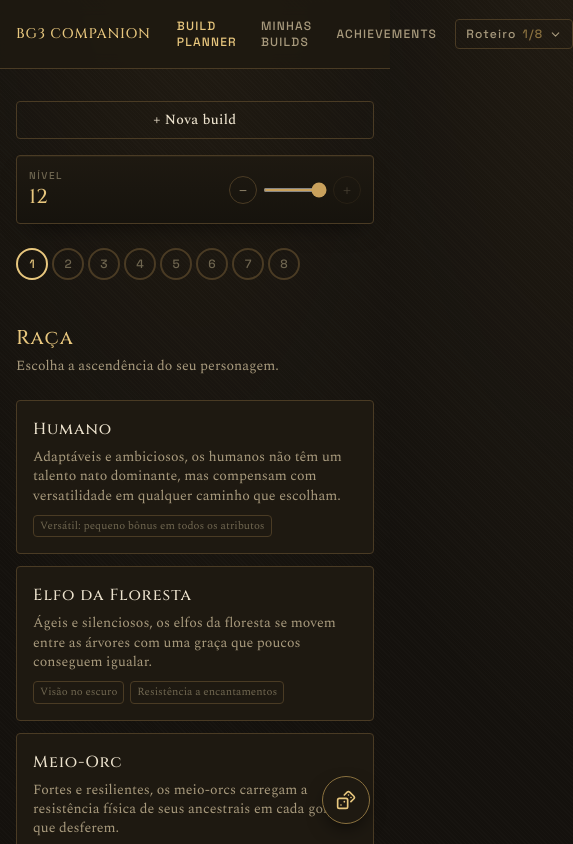
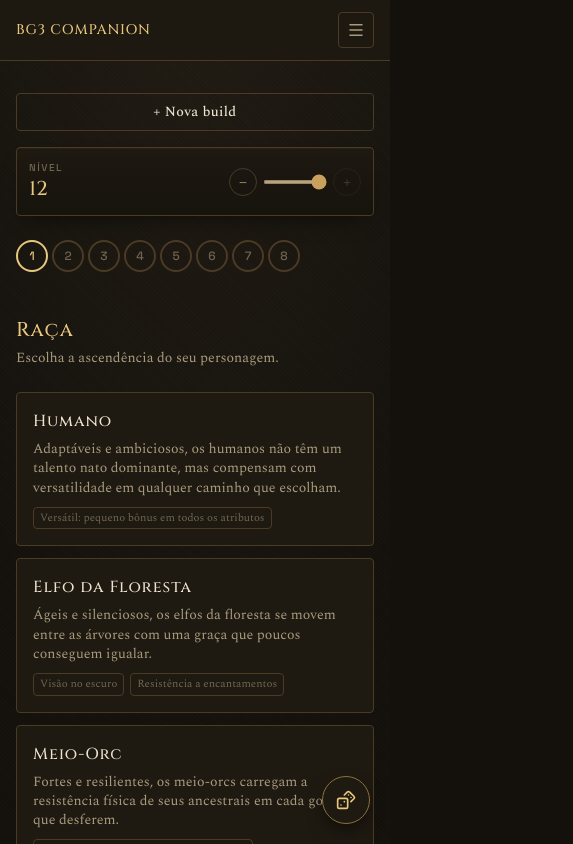
Before and after one commit to XingKent/rpg-connect, a React (Vite) app: page /build-planner in a window 390 px wide. Shown: the top 844 px of the page, 573 px wide, since content can reach past the window. Built offline with nearby package versions, Linux system fonts and the light colour scheme.

Commit message:
feat: enhance Navbar with mobile menu support and refactor roadmap list

```diff
--- a/src/components/Navbar.tsx
+++ b/src/components/Navbar.tsx
@@ -1,6 +1,6 @@
 import { useEffect, useRef, useState } from 'react';
 import { Link, useLocation } from 'react-router-dom';
-import { ChevronDown, Lock } from 'lucide-react';
+import { ChevronDown, Lock, Menu, X } from 'lucide-react';
 import { roadmap, TOTAL_PARTS, DONE_PARTS } from '@/config/roadmap';
 
 const STATUS_LABEL: Record<string, string> = {
@@ -15,14 +15,14 @@ const STATUS_CLASSES: Record<string, string> = {
   planned: 'border-border-ember bg-transparent text-ink-faint',
 };
 
-function RoadmapDropdown({ onClose }: { onClose: () => void }) {
+const NAV_LINKS = [
+  { to: '/build-planner', label: 'Build Planner', match: (p: string) => p.startsWith('/build-planner') },
+  { to: '/builds', label: 'Minhas builds', match: (p: string) => p === '/builds' },
+  { to: '/achievement-tracker', label: 'Achievements', match: (p: string) => p === '/achievement-tracker' },
+];
+
+function RoadmapList({ onNavigate }: { onNavigate: () => void }) {
   return (
-    <div className="parchment-panel absolute right-0 top-[calc(100%+0.5rem)] z-20 w-[min(22rem,90vw)] rounded-sm p-2">
-      <div className="px-2 py-1.5">
-        <span className="font-data text-[11px] uppercase tracking-[0.15em] text-ink-faint">
-          Roteiro do projeto · {TOTAL_PARTS} partes
-        </span>
-      </div>
     <ul className="flex flex-col gap-0.5">
       {roadmap.map((item) => {
         const Icon = item.icon;
@@ -42,9 +42,7 @@ function RoadmapDropdown({ onClose }: { onClose: () => void }) {
               <div className="flex flex-wrap items-center gap-2">
                 <span className="font-data text-[10px] text-ink-faint">{item.order}.</span>
                 <span
-                    className={`rune-title text-sm ${
-                      item.status === 'planned' ? 'text-ink-dim' : 'text-ink'
-                    }`}
+                  className={`rune-title text-sm ${item.status === 'planned' ? 'text-ink-dim' : 'text-ink'}`}
                 >
                   {item.label}
                 </span>
@@ -64,7 +62,7 @@ function RoadmapDropdown({ onClose }: { onClose: () => void }) {
             {clickable ? (
               <Link
                 to={item.path!}
-                  onClick={onClose}
+                onClick={onNavigate}
                 className="focus-ring block rounded-sm hover:bg-surface-raised"
               >
                 {content}
@@ -78,6 +76,79 @@ function RoadmapDropdown({ onClose }: { onClose: () => void }) {
         );
       })}
     </ul>
+  );
+}
+
+function RoadmapDropdown({ onClose }: { onClose: () => void }) {
+  return (
+    <div className="parchment-panel absolute right-0 top-[calc(100%+0.5rem)] z-20 w-[min(22rem,90vw)] rounded-sm p-2">
+      <div className="px-2 py-1.5">
+        <span className="font-data text-[11px] uppercase tracking-[0.15em] text-ink-faint">
+          Roteiro do projeto · {TOTAL_PARTS} partes
+        </span>
+      </div>
+      <RoadmapList onNavigate={onClose} />
+    </div>
+  );
+}
+
+function MobileMenu({ onClose }: { onClose: () => void }) {
+  const location = useLocation();
+  const [roadmapExpanded, setRoadmapExpanded] = useState(false);
+
+  return (
+    <div className="fixed inset-0 z-30 md:hidden">
+      <div className="absolute inset-0 bg-void/80 backdrop-blur-sm" onClick={onClose} aria-hidden />
+      <div className="parchment-panel absolute inset-x-0 top-0 max-h-[100dvh] overflow-y-auto rounded-b-sm border-t-0 p-4">
+        <div className="flex items-center justify-between">
+          <span className="rune-title text-sm tracking-widest text-gold-bright">BG3 COMPANION</span>
+          <button
+            type="button"
+            onClick={onClose}
+            aria-label="Fechar menu"
+            className="focus-ring flex h-9 w-9 items-center justify-center rounded-sm border border-border-ember text-ink-dim hover:border-gold-dim hover:text-gold-bright"
+          >
+            <X size={18} />
+          </button>
+        </div>
+
+        <nav className="mt-4 flex flex-col gap-1 font-data text-sm uppercase tracking-[0.08em]">
+          {NAV_LINKS.map((link) => (
+            <Link
+              key={link.to}
+              to={link.to}
+              onClick={onClose}
+              className={`focus-ring rounded-sm px-3 py-2.5 transition-colors ${
+                link.match(location.pathname)
+                  ? 'bg-surface-raised text-gold-bright'
+                  : 'text-ink-dim hover:bg-surface-raised hover:text-gold-bright'
+              }`}
+            >
+              {link.label}
+            </Link>
+          ))}
+        </nav>
+
+        <button
+          type="button"
+          onClick={() => setRoadmapExpanded((v) => !v)}
+          aria-expanded={roadmapExpanded}
+          className="focus-ring mt-3 flex w-full items-center justify-between rounded-sm border border-border-ember px-3 py-2.5 font-data text-sm uppercase tracking-[0.08em] text-ink-dim hover:border-gold-dim hover:text-gold-bright"
+        >
+          <span>
+            Roteiro{' '}
+            <span className="text-gold-dim">
+              {DONE_PARTS}/{TOTAL_PARTS}
+            </span>
+          </span>
+          <ChevronDown size={16} className={`transition-transform ${roadmapExpanded ? 'rotate-180' : ''}`} />
+        </button>
+        {roadmapExpanded && (
+          <div className="mt-2">
+            <RoadmapList onNavigate={onClose} />
+          </div>
+        )}
+      </div>
     </div>
   );
 }
@@ -85,6 +156,7 @@ function RoadmapDropdown({ onClose }: { onClose: () => void }) {
 export function Navbar() {
   const location = useLocation();
   const [roadmapOpen, setRoadmapOpen] = useState(false);
+  const [mobileMenuOpen, setMobileMenuOpen] = useState(false);
   const containerRef = useRef<HTMLDivElement>(null);
 
   useEffect(() => {
@@ -94,7 +166,10 @@ export function Navbar() {
       }
     }
     function handleEscape(e: KeyboardEvent) {
-      if (e.key === 'Escape') setRoadmapOpen(false);
+      if (e.key === 'Escape') {
+        setRoadmapOpen(false);
+        setMobileMenuOpen(false);
+      }
     }
     document.addEventListener('mousedown', handleClickOutside);
     document.addEventListener('keydown', handleEscape);
@@ -104,11 +179,10 @@ export function Navbar() {
     };
   }, []);
 
+  // Close the mobile drawer whenever navigation happens via a link inside it
+  // (each Link in MobileMenu already calls onClose via its onClick).
+
   if (location.pathname === '/') return null;
-
-  const isBuildPlanner = location.pathname.startsWith('/build-planner');
-  const isSavedBuilds = location.pathname === '/builds';
-  const isAchievementTracker = location.pathname === '/achievement-tracker';
 
   return (
     <header className="sticky top-0 z-10 border-b border-border-ember bg-surface/80 backdrop-blur">
@@ -117,31 +191,19 @@ export function Navbar() {
           BG3 COMPANION
         </Link>
 
-        <nav className="flex items-center gap-1 font-data text-xs uppercase tracking-[0.1em]">
+        {/* Desktop nav */}
+        <nav className="hidden items-center gap-1 font-data text-xs uppercase tracking-[0.1em] md:flex">
+          {NAV_LINKS.map((link) => (
             <Link
-            to="/build-planner"
+              key={link.to}
+              to={link.to}
               className={`focus-ring rounded-sm px-2.5 py-1.5 transition-colors ${
-              isBuildPlanner ? 'text-gold-bright' : 'text-ink-dim hover:text-gold-bright'
+                link.match(location.pathname) ? 'text-gold-bright' : 'text-ink-dim hover:text-gold-bright'
               }`}
             >
-            Build Planner
+              {link.label}
             </Link>
-          <Link
-            to="/builds"
-            className={`focus-ring rounded-sm px-2.5 py-1.5 transition-colors ${
-              isSavedBuilds ? 'text-gold-bright' : 'text-ink-dim hover:text-gold-bright'
-            }`}
-          >
-            Minhas builds
-          </Link>
-          <Link
-            to="/achievement-tracker"
-            className={`focus-ring rounded-sm px-2.5 py-1.5 transition-colors ${
-              isAchievementTracker ? 'text-gold-bright' : 'text-ink-dim hover:text-gold-bright'
-            }`}
-          >
-            Achievements
-          </Link>
+          ))}
 
           <div className="relative ml-1" ref={containerRef}>
             <button
@@ -160,7 +222,21 @@ export function Navbar() {
             {roadmapOpen && <RoadmapDropdown onClose={() => setRoadmapOpen(false)} />}
           </div>
         </nav>
+
+        {/* Mobile hamburger trigger */}
+        <button
+          type="button"
+          onClick={() => setMobileMenuOpen(true)}
+          aria-label="Abrir menu"
+          aria-haspopup="true"
+          aria-expanded={mobileMenuOpen}
+          className="focus-ring flex h-9 w-9 items-center justify-center rounded-sm border border-border-ember text-ink-dim hover:border-gold-dim hover:text-gold-bright md:hidden"
+        >
+          <Menu size={18} />
+        </button>
       </div>
+
+      {mobileMenuOpen && <MobileMenu onClose={() => setMobileMenuOpen(false)} />}
     </header>
   );
 }
```
Lines whose indentation alone changed are shown as unchanged.
